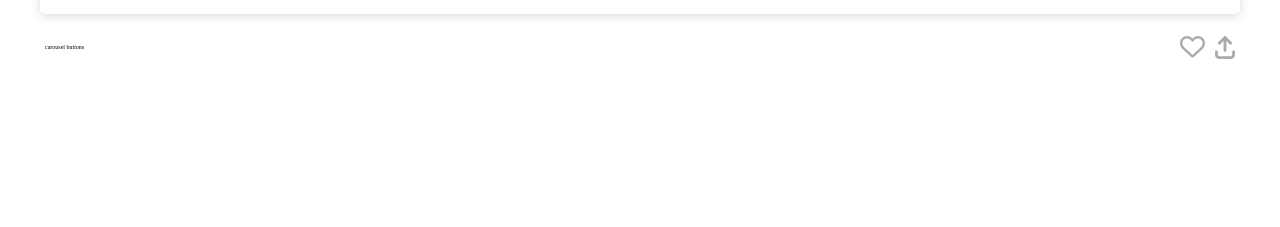
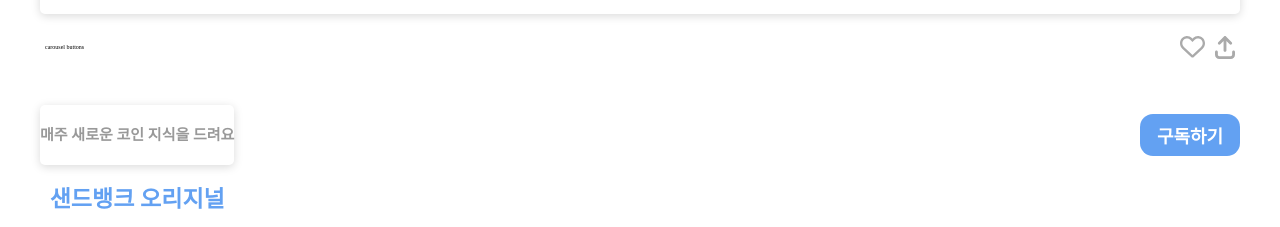
Before and after one commit to dev-seomoon/wanted-codestates-project-4, a React app: page / in a window 1280 px wide. Shown: the part 1117-1344 px from the top of the page. Before the commit the page ends 1187 px from the top, so only its background shows below. Built offline with nearby package versions, Linux system fonts and the light colour scheme.

Commit message:
Feat: SubscriptionBanner UI 구현

```diff
--- /dev/null
+++ b/src/components/SubscriptionBanner/SubscriptionBanner.jsx
@@ -0,0 +1,15 @@
+import './SubscriptionBanner.sass';
+
+function SubscriptionBanner() {
+  return (
+    <div className="content_box subscription_banner">
+      <p>
+        <span className="desc">매주 새로운 코인 지식을 드려요</span>
+        <span className="title">샌드뱅크 오리지널</span>
+      </p>
+      <button type="button">구독하기</button>
+    </div>
+  );
+}
+
+export default SubscriptionBanner;
--- /dev/null
+++ b/src/components/SubscriptionBanner/SubscriptionBanner.sass
@@ -0,0 +1,23 @@
+.content_box.subscription_banner
+  display: flex
+  justify-content: space-between
+  align-items: center
+  p
+    margin: 15px 0
+  .desc
+    display: block
+    font-size: 1.5rem
+    color: #999
+    margin-bottom: 5px
+  .title
+    font-size: 2.3rem
+    color: #63A1F2
+  button
+    width: 100px
+    flex-grow: 0
+    background-color: #63A1F2
+    color: #fff
+    font-size: 1.8rem
+    font-weight: 700
+    padding: 8px 0
+    border-radius: 13px
--- a/src/tabs/Insight/Insight.jsx
+++ b/src/tabs/Insight/Insight.jsx
@@ -1,11 +1,13 @@
 import PropTypes from 'prop-types';
 import NewContent from '../../components/NewContent/NewContent';
+import SubscriptionBanner from '../../components/SubscriptionBanner/SubscriptionBanner';
 
 function Insight({ tabIndex }) {
   return (
     <div className={`content tab_${tabIndex}`}>
       Insight
       <NewContent />
+      <SubscriptionBanner />
     </div>
   );
 }
--- a/src/tabs/Medium/Medium.jsx
+++ b/src/tabs/Medium/Medium.jsx
@@ -1,11 +1,13 @@
 import PropTypes from 'prop-types';
 import NewContent from '../../components/NewContent/NewContent';
+import SubscriptionBanner from '../../components/SubscriptionBanner/SubscriptionBanner';
 
 function Medium({ tabIndex }) {
   return (
     <div className={`content tab_${tabIndex}`}>
       Medium
       <NewContent />
+      <SubscriptionBanner />
     </div>
   );
 }
--- a/src/tabs/Youtube/Youtube.jsx
+++ b/src/tabs/Youtube/Youtube.jsx
@@ -1,11 +1,13 @@
 import PropTypes from 'prop-types';
 import NewContent from '../../components/NewContent/NewContent';
+import SubscriptionBanner from '../../components/SubscriptionBanner/SubscriptionBanner';
 
 function Youtube({ tabIndex }) {
   return (
     <div className={`content tab_${tabIndex}`}>
       Youtube
       <NewContent />
+      <SubscriptionBanner />
     </div>
   );
 }
```
